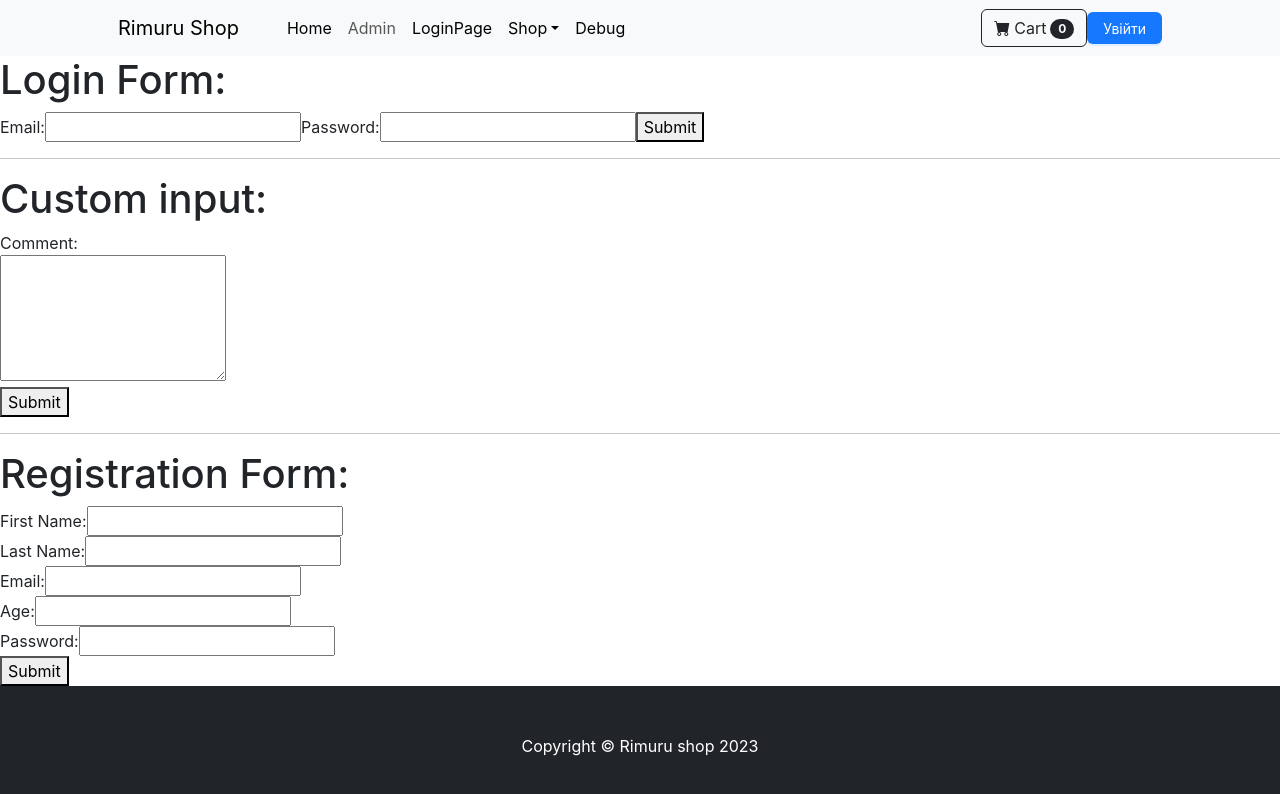
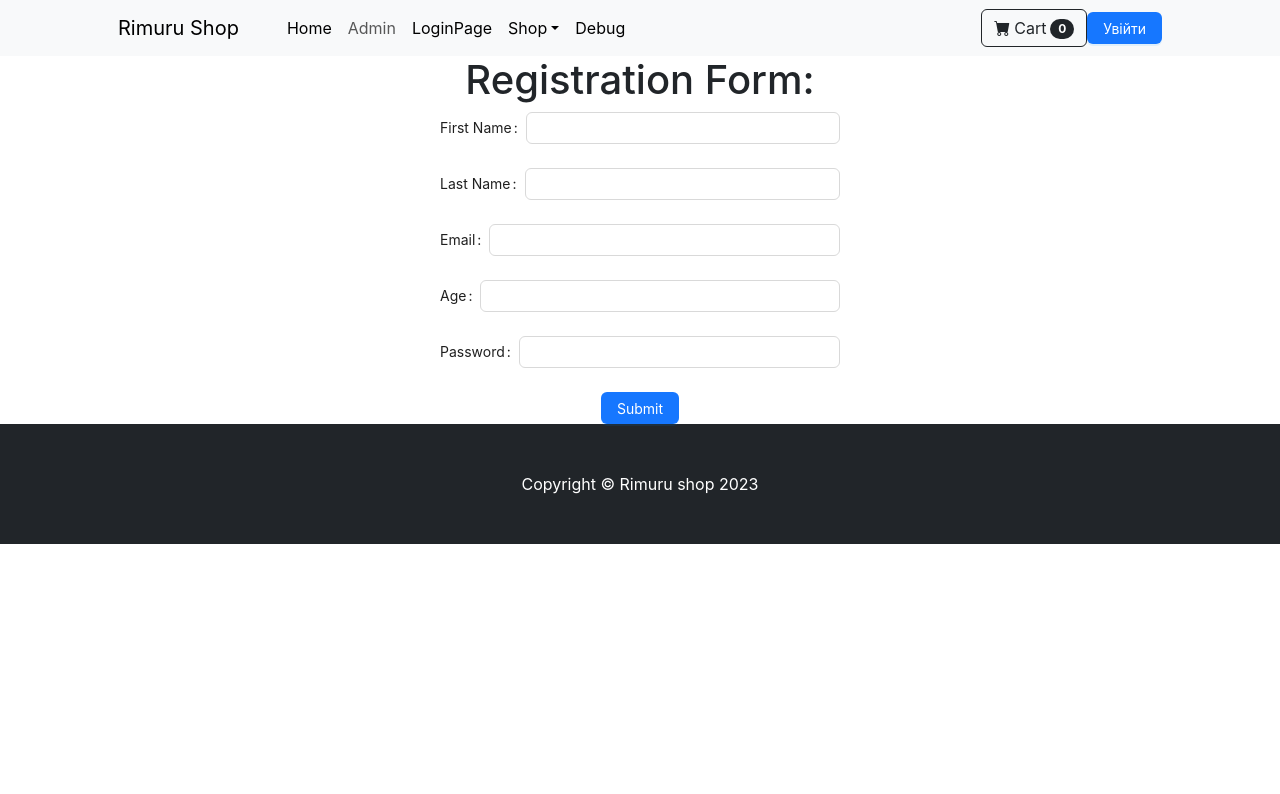
Before and after one commit to RaxFord1/react-shop, a React (Create React App) app: page /login in a window 1280 px wide. Shown: the top 794 px of the page. Built offline with nearby package versions, Linux system fonts and the light colour scheme; no server answers.

Commit message:
added registration form

```diff
--- a/src/components/CustomInput.js
+++ b/src/components/CustomInput.js
@@ -1,14 +1,18 @@
 import React from "react";
 import { useField } from "formik";
+import { Form, Input } from "antd";
 
-const CustomInput = ({ label, ...props }) => {
+const FormField = ({ label, ...props }) => {
   const [field, meta] = useField(props);
+
   return (
-    <div>
-      <label htmlFor={props.id || props.name}>{label}</label>
-      <input {...field} {...props} />
-      {meta.touched && meta.error ? <div>{meta.error}</div> : null}
-    </div>
+    <Form.Item
+      label={label}
+      validateStatus={meta.touched && meta.error ? "error" : ""}
+      help={meta.touched && meta.error ? meta.error : ""}
+    >
+      <Input {...field} {...props} />
+    </Form.Item>
   );
 };
 
@@ -17,11 +21,11 @@ export const CustomTextArea = ({ label, ...props }) => {
   return (
     <div>
       <label htmlFor={props.id || props.name}>{label}</label>
-      <br/>
+      <br />
       <textarea {...field} {...props} />
       {meta.touched && meta.error ? <div>{meta.error}</div> : null}
     </div>
   );
 };
 
-export default CustomInput;
+export default FormField;
--- a/src/components/LoginForm.js
+++ /dev/null
@@ -1,46 +0,0 @@
-import React from "react";
-import { Formik, Form, Field, ErrorMessage } from "formik";
-import * as Yup from "yup";
-
-const initialValues = {
-  email: "",
-  password: "",
-};
-
-const onSubmit = (values) => {
-  console.log("Form data:", values);
-};
-const validationSchema = Yup.object({
-  email: Yup.string().email("Invalid email address").required("Required"),
-  password: Yup.string()
-    .min(8, "Must be at least 8 characters")
-    .matches(
-      /(?=.*[A-Z])(?=.*[^a-zA-Z])/,
-      "Must contain at least 1 uppercase letter and 1 non-letter character"
-    )
-    .required("Required"),
-});
-
-const LoginForm = () => (
-  <Formik
-    initialValues={initialValues}
-    validationSchema={validationSchema}
-    onSubmit={onSubmit}
-  >
-    {({ errors, touched }) => (
-      <Form>
-        <label htmlFor="email">Email:</label>
-        <Field id="email" name="email" type="email" />
-        <ErrorMessage name="email" />
-
-        <label htmlFor="password">Password:</label>
-        <Field id="password" name="password" type="password" />
-        <ErrorMessage name="password" />
-
-        <button type="submit">Submit</button>
-      </Form>
-    )}
-  </Formik>
-);
-
-export default LoginForm;
--- a/src/components/RegistrationForm.js
+++ b/src/components/RegistrationForm.js
@@ -1,7 +1,10 @@
 import React from "react";
 import { Formik, Form, Field, ErrorMessage } from "formik";
 import * as Yup from "yup";
-import CustomInput from "./CustomInput";
+import FormField from "./CustomInput";
+import { Button, message } from "antd";
+import axios from "axios";
+import { BACKEND_URL } from "../config/cfg";
 
 const validationSchema = Yup.object({
   firstName: Yup.string()
@@ -32,26 +35,42 @@ const initialValues = {
   password: "",
 };
 
-const onSubmit = (values) => {
-  console.log("Form data:", values);
-  alert("Success");
-};
-
-const RegistrationForm = () => (
+function RegistrationForm() {
+  function registerOnFinish(values) {
+    axios
+      .post(BACKEND_URL + "/user", {
+        first_name: values.firstName,
+        last_name: values.lastName,
+        email: values.email,
+        password_hash: values.password,
+      })
+      .then((response) => {
+        console.error("Successfully registered:", response);
+        message.success("Successfully registered");
+      })
+      .catch((error) => {
+        console.error("Error registering:", error);
+        message.error("Error registering");
+      });
+  }
+  return (
     <Formik
       initialValues={initialValues}
       validationSchema={validationSchema}
-    onSubmit={onSubmit}
+      onSubmit={registerOnFinish}
     >
       <Form>
-      <CustomInput label="First Name:" name="firstName" type="text" />
-      <CustomInput label="Last Name:" name="lastName" type="text" />
-      <CustomInput label="Email:" name="email" type="email" />
-      <CustomInput label="Age:" name="age" type="number" />
-      <CustomInput label="Password:" name="password" type="password" />
-      <button type="submit">Submit</button>
+        <FormField label="First Name:" name="firstName" type="text" />
+        <FormField label="Last Name:" name="lastName" type="text" />
+        <FormField label="Email:" name="email" type="email" />
+        <FormField label="Age:" name="age" type="number" />
+        <FormField label="Password:" name="password" type="password" />
+        <Button type="primary" htmlType="submit">
+          Submit
+        </Button>
       </Form>
     </Formik>
   );
+}
 
 export default RegistrationForm;
--- a/src/pages/LoginPage.js
+++ b/src/pages/LoginPage.js
@@ -1,21 +1,15 @@
-import LoginForm from "../components/LoginForm";
 import Template from "../layout/Template";
-import CommentForm from "../components/CommentForm";
 import RegistrationForm from "../components/RegistrationForm";
 
-const LoginPage = () => {
+const RegisterPage = () => {
   return (
     <Template>
-      <h1>Login Form:</h1>
-      <LoginForm />
-      <hr />
-      <h1>Custom input:</h1>
-      <CommentForm />
-      <hr />
-      <h1>Registration Form:</h1>
-      <RegistrationForm />
+      <div className="text-center" style={{ margin: "0 auto", maxWidth: 400 }}>
+        <h1>Registration Form:</h1>
+        <RegistrationForm />
+      </div>
     </Template>
   );
 };
 
-export default LoginPage;
+export default RegisterPage;
```
Lines whose indentation alone changed are shown as unchanged.
